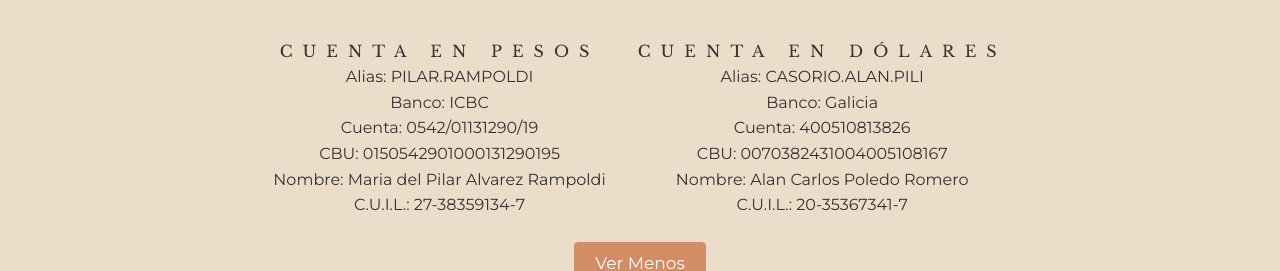
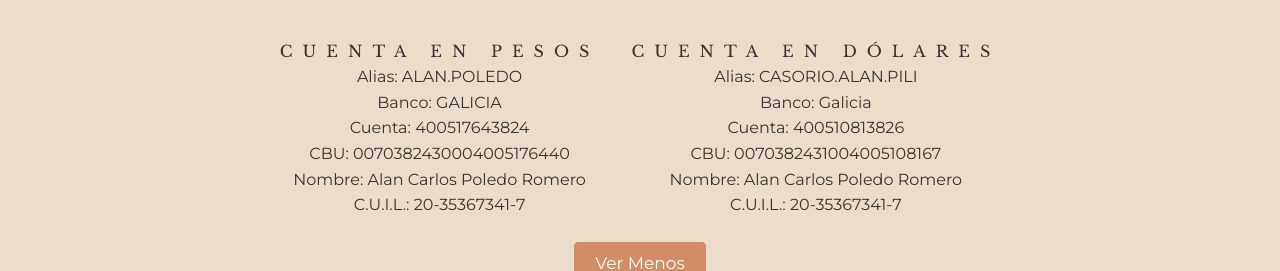
Before and after one commit to dalmiroalvarez/wedding-pilar-alan, a React (Vite) app: page / in a window 1280 px wide. Both pictures are taken after a click on the button "Ver Más". Shown: the part 3716-3987 px from the top of the page. Built offline with nearby package versions, Linux system fonts and the light colour scheme.

Commit message:
Fix cuenta de banco

```diff
--- a/src/components/Gifts.jsx
+++ b/src/components/Gifts.jsx
@@ -53,12 +53,12 @@ const Gifts = () => {
               <div className="gifts-container">
                 <div>
                   <h4 className="carousel-bank-title-pesos">Cuenta en Pesos</h4>
-                  <p className="carousel-bank-text">Alias: PILAR.RAMPOLDI</p>
-                  <p className="carousel-bank-text">Banco: ICBC</p>
-                  <p className="carousel-bank-text">Cuenta: 0542/01131290/19</p>
-                  <p className="carousel-bank-text">CBU: 0150542901000131290195</p>
-                  <p className="carousel-bank-text">Nombre: Maria del Pilar Alvarez Rampoldi</p>
-                  <p className="carousel-bank-text">C.U.I.L.: 27-38359134-7</p>
+                  <p className="carousel-bank-text">Alias: ALAN.POLEDO</p>
+                  <p className="carousel-bank-text">Banco: GALICIA</p>
+                  <p className="carousel-bank-text">Cuenta: 400517643824</p>
+                  <p className="carousel-bank-text">CBU: 0070382430004005176440</p>
+                  <p className="carousel-bank-text">Nombre: Alan Carlos Poledo Romero</p>
+                  <p className="carousel-bank-text">C.U.I.L.: 20-35367341-7</p>
                 </div>
                 <div>
                   <h4 className="carousel-bank-title-usd">Cuenta en Dólares</h4>
```
